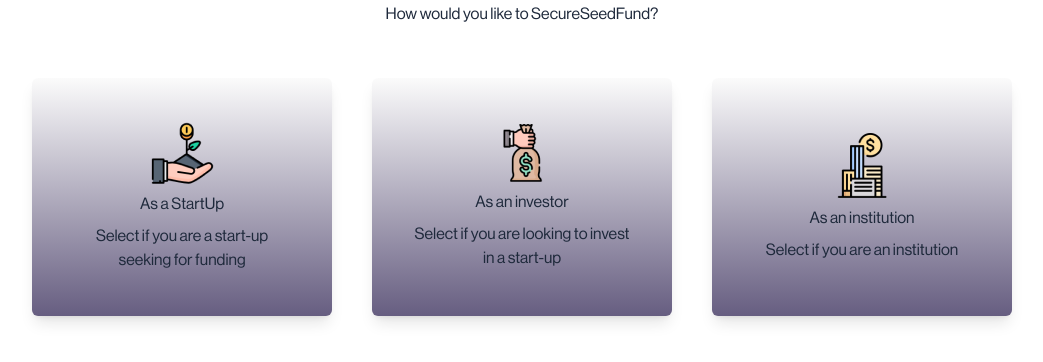
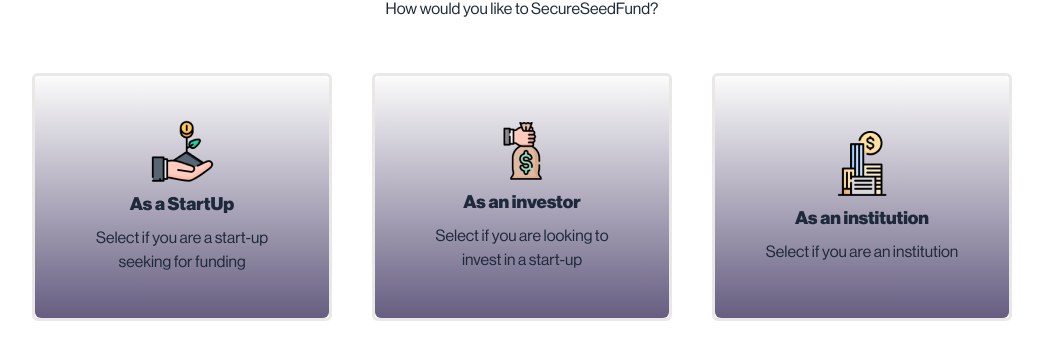
Before and after one commit to seedbuilders-1/secureseedfund-frontend, a Next.js app: page /auth/sign-in in a window 1280 px wide. Both pictures are taken after a click on the element "Sign Up". Shown: the part 334-696 px from the top of the page, without its empty margins (118-1161 px from the left). Built offline with nearby package versions, Linux system fonts and the light colour scheme; no server answers.

Commit message:
Final touched Auth Screens

```diff
--- a/src/components/layouts/auth/index.tsx
+++ b/src/components/layouts/auth/index.tsx
@@ -5,7 +5,7 @@ import threeImage from "../../../../public/assets/images/threeImage.png";
 const AuthLayout = ({ children }: { children: ReactNode }) => {
   return (
     <div className="flex">
-      <div className="basis-[50%] bg-[#F1F1F1] fixed h-full w-[50%] overflow-hidden mr-[50%] p-2 hidden flex-col md:flex">
+      <div className="basis-[50%] bg-[#F1F1F1] fixed h-full w-[50%] overflow-hidden mr-[50%] p-2 hidden flex-col lg:flex">
         <div className="w-full m-0 p-0 h-full">
           <p className="flex items-center justify-center mt-20 text-[24px]">
             Invest Securely-Raise Confidently
@@ -19,7 +19,7 @@ const AuthLayout = ({ children }: { children: ReactNode }) => {
         </div>
       </div>
 
-      <div className="basis-[100%] py-4 px-20 md:ml-[50%]">{children}</div>
+      <div className="basis-[100%] py-4 px-20 lg:ml-[50%]">{children}</div>
     </div>
   );
 };
--- a/src/screens/getStarted/GetStarted.tsx
+++ b/src/screens/getStarted/GetStarted.tsx
@@ -20,45 +20,51 @@ const GetStarted: React.FC<ModalProps> = ({ onCardClick }) => {
             <h3 className="font-bold text-center">Get Started</h3>
             <p>How would you like to SecureSeedFund?</p>
           </div>
-          <div className="md:flex pt-10 space-y-10 md:space-y-0 md:space-x-10 cursor-pointer">
+          <div className="lg:flex pt-10 space-y-10 lg:space-y-0 lg:space-x-10 cursor-pointer">
             <div
               onClick={() => onCardClick("startup")}
-              className="rounded-md bg-gradient-to-b from-[#F1F1F147] to-[#51476FE0] hover:opacity-[0.9] flex items-center justify-center shadow-lg max-w-[250px] md:max-w-[300px]"
+              className="border-[#D6CFCF80] border-[3px] border-solid w-[250px] lg:w-[300px] rounded-md"
             >
+              <div className="h-full w-full rounded-[inherit] bg-gradient-to-b from-[#F1F1F147] to-[#51476FE0] hover:opacity-[0.9] flex items-center justify-center shadow-3xl cursor-pointer">
                 <div className="text-center p-10">
                   <div className="flex justify-center py-1">
                     <Image src={startupIcon} alt="icon" />
                   </div>
-                <h2 className="py-1">As a StartUp</h2>
+                  <h2 className="py-1 font-bold text-lg">As a StartUp</h2>
                   <p className="py-1">
                     Select if you are a start-up seeking for funding
                   </p>
                 </div>
               </div>
+            </div>
             <div
               onClick={() => onCardClick("investor")}
-              className="rounded-md bg-gradient-to-b from-[#F1F1F147] to-[#51476FE0] hover:opacity-[0.9] flex items-center justify-center shadow-lg max-w-[250px] md:max-w-[300px] cursor-pointer"
+              className="border-[#D6CFCF80] border-[3px] border-solid w-[250px] lg:w-[300px] rounded-md"
             >
+              <div className="h-full w-full rounded-[inherit] bg-gradient-to-b from-[#F1F1F147] to-[#51476FE0] hover:opacity-[0.9] flex items-center justify-center shadow-3xl cursor-pointer">
                 <div className="text-center p-10">
                   <div className="flex justify-center py-1">
                     <Image src={investorIcon} alt="icon" />
                   </div>
-                <h2 className="py-1">As an investor</h2>
+                  <h2 className="py-1 font-bold text-lg">As an investor</h2>
                   <p className="py-1">
                     Select if you are looking to invest in a start-up
                   </p>
                 </div>
               </div>
+            </div>
             <div
               onClick={() => onCardClick("institution")}
-              className="rounded-md bg-gradient-to-b hover:opacity-[0.9] from-[#F1F1F147] to-[#51476FE0] flex items-center justify-center shadow-lg w-[250px] md:w-[300px] cursor-pointer"
+              className="border-[#D6CFCF80] border-[3px] border-solid w-[250px] lg:w-[300px] rounded-md"
             >
+              <div className="h-full w-full rounded-[inherit] bg-gradient-to-b from-[#F1F1F147] to-[#51476FE0] hover:opacity-[0.9] flex items-center justify-center shadow-3xl cursor-pointer">
                 <div className="text-center p-10">
                   <div className="flex justify-center py-1">
                     <Image src={institutionIcon} alt="icon" />
                   </div>
-                <h2 className="py-1">As an institution</h2>
+                  <h2 className="py-1 font-bold text-lg">As an institution</h2>
                   <p className="py-1">Select if you are an institution</p>
+                </div>
               </div>
             </div>
           </div>
```
Lines whose indentation alone changed are shown as unchanged.
